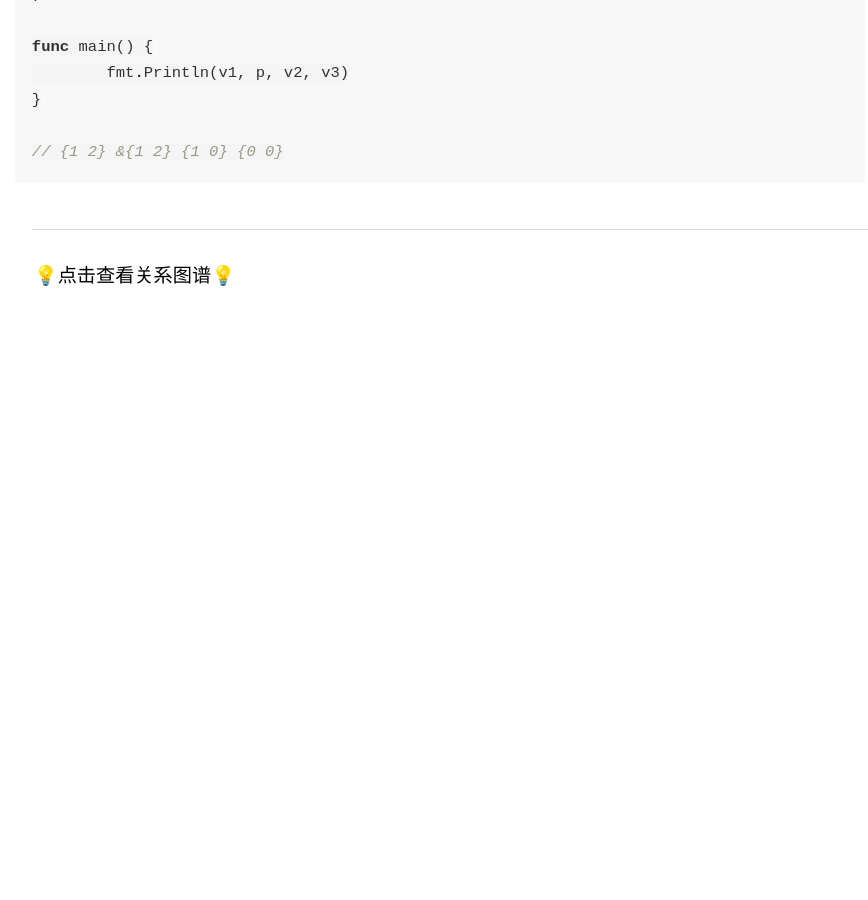
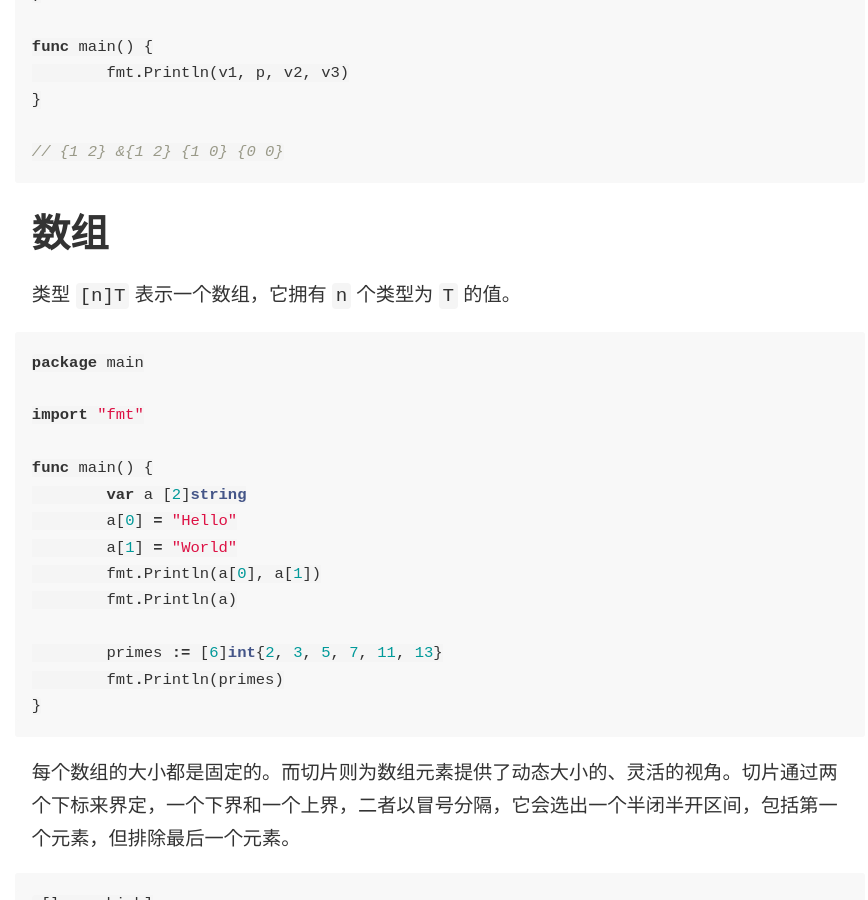
Before and after one commit to wingowen/digital-garden-jekyll, a Jekyll site: the page built from _notes/Go 语言.md, in a window 1280 px wide and 900 px high, scrolled down 6271 px. Shown: the whole window, without its empty margins (45-913 px from the left). Built offline with Jekyll 4.4.1, drawn with Linux system fonts in a browser that asks for light colours; before the commit the page ends 6676 px from its top, so only the background shows below that; some of the changed text lies outside the part shown.

Commit message:
vault backup: 2025-03-21 19:44:10

````diff
--- a/_notes/Go 语言.md
+++ b/_notes/Go 语言.md
@@ -213,3 +213,74 @@
 
 // {1 2} &{1 2} {1 0} {0 0}
 ```
+
+# 数组
+
+类型 `[n]T` 表示一个数组，它拥有 `n` 个类型为 `T` 的值。
+
+```go
+package main
+
+import "fmt"
+
+func main() {
+	var a [2]string
+	a[0] = "Hello"
+	a[1] = "World"
+	fmt.Println(a[0], a[1])
+	fmt.Println(a)
+
+	primes := [6]int{2, 3, 5, 7, 11, 13}
+	fmt.Println(primes)
+}
+```
+
+每个数组的大小都是固定的。而切片则为数组元素提供了动态大小的、灵活的视角。切片通过两个下标来界定，一个下界和一个上界，二者以冒号分隔，它会选出一个半闭半开区间，包括第一个元素，但排除最后一个元素。
+
+```go
+a[low : high]
+
+// 这是一个数组字面量
+[3]bool{true, true, false}
+// 下面这样则会创建一个和上面相同的数组，然后再构建一个引用了它的切片
+[]bool{true, true, false}
+```
+
+# 切片
+
+切片就像数组的引用，切片并不存储任何数据，它只是描述了底层数组中的一段，更改切片的元素会修改其底层数组中对应的元素，和它共享底层数组的切片都会观测到这些修改。
+
+可以利用切面的默认行为来忽略上下界，切片下界的默认值为 0，上界则是该切片的长度。
+
+```go
+var a [10]int
+// 等价写法
+a[0:10]
+a[:10]
+a[0:]
+a[:]
+```
+
+切片操作：
+- 切片操作不会修改底层数组，仅调整指针、长度和容量；
+- 扩展切片时，长度不能超过当前容量；
+- 截取子切片时，新容量为原容量减去起始索引。
+
+`nil` 切片的长度和容量为 0 且没有底层数组。
+
+`make` 函数会分配一个元素为零值的数组并返回一个引用了它的切片。
+
+```go
+a := make([]int, 5)  // len(a)=5
+
+b := make([]int, 0, 5) // len(b)=0, cap(b)=5
+
+b = b[:cap(b)] // len(b)=5, cap(b)=5
+b = b[1:]      // len(b)=4, cap(b)=4
+```
+
+|特性|长度（Length）|容量（Capacity）|
+|---|---|---|
+|**含义**|当前元素个数|可扩展到的最大元素个数|
+|**操作影响**|直接受切片操作影响（如 `s[:n]`）|受切片起始位置影响（如 `s[low:]`）|
+|**扩展性**|不能超过容量|允许通过 `append` 扩展底层数组|
````
Also changed, not shown: .obsidian/workspace.json.
